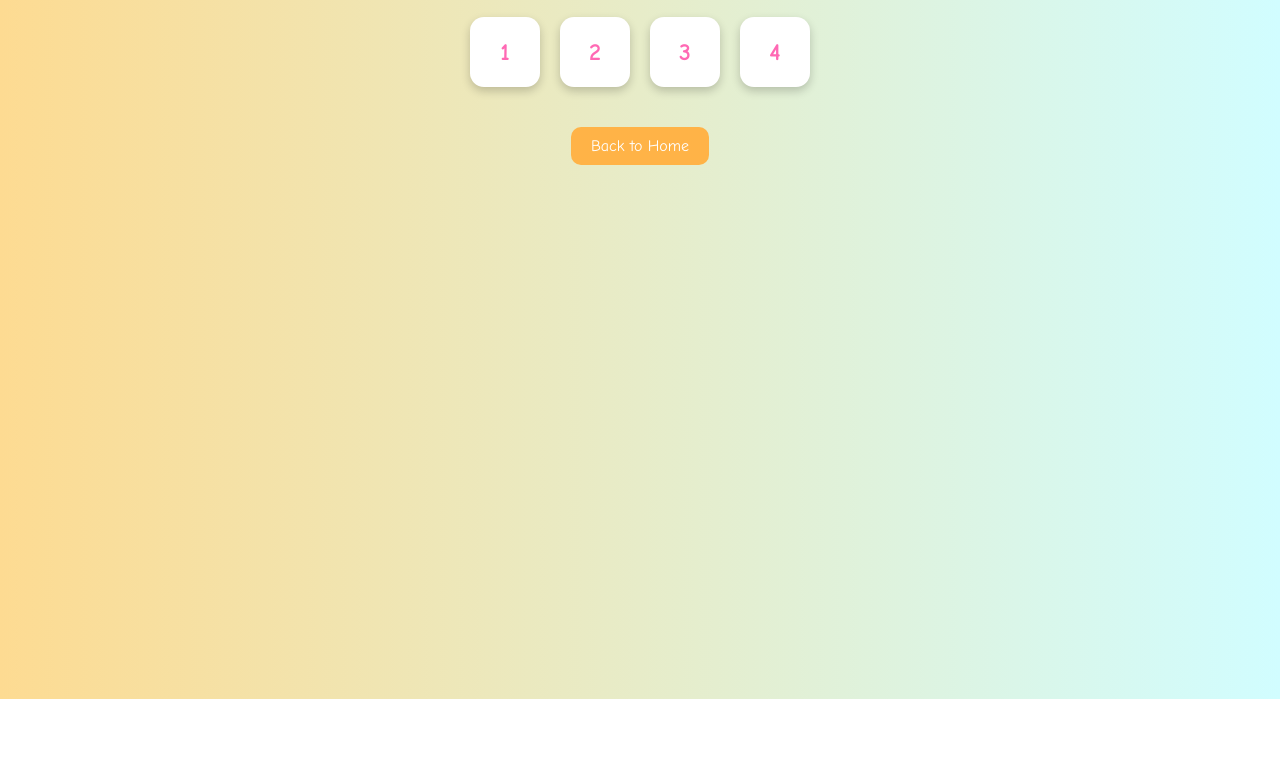
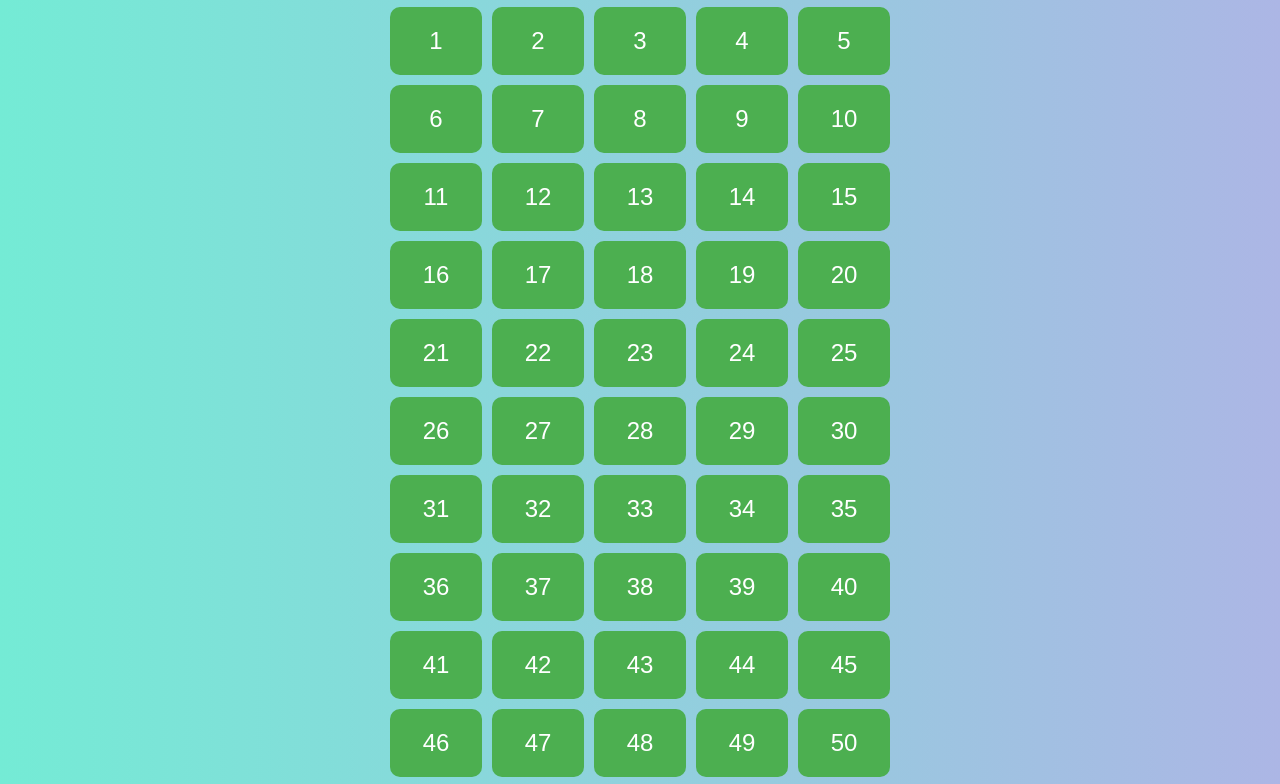
Before and after one commit to LofarBhai01/Smart-kids-learn-with-fun, a plain HTML site: page numbers.html in a window 1280 px wide. Shown: the part 101-885 px from the top of the page. Before the commit the page ends 800 px from the top, so only its background shows below. Drawn offline with Linux system fonts and the light colour scheme.

Commit message:
Update numbers.html

```diff
--- a/numbers.html
+++ b/numbers.html
@@ -3,72 +3,59 @@
 <head>
   <meta charset="UTF-8">
   <meta name="viewport" content="width=device-width, initial-scale=1">
-  <title>Learn Numbers</title>
+  <title>Learn Numbers 1 to 100</title>
   <style>
     body {
-      background: linear-gradient(to right, #fddb92, #d1fdff);
-      font-family: 'Comic Sans MS', cursive, sans-serif;
+      font-family: Arial, sans-serif;
+      background: linear-gradient(to right, #74ebd5, #acb6e5);
       text-align: center;
-      margin: 0;
       padding: 20px;
     }
     h1 {
       color: #333;
     }
-    .numbers {
-      display: flex;
-      flex-wrap: wrap;
-      justify-content: center;
-      margin-top: 30px;
+    .number-grid {
+      display: grid;
+      grid-template-columns: repeat(5, 1fr);
+      gap: 10px;
+      max-width: 500px;
+      margin: 20px auto;
     }
     .number {
-      background: white;
-      margin: 10px;
-      width: 70px;
-      height: 70px;
-      line-height: 70px;
-      border-radius: 20%;
-      box-shadow: 0px 4px 10px rgba(0,0,0,0.2);
+      background: #4CAF50;
+      color: white;
+      padding: 20px;
+      border-radius: 10px;
       font-size: 24px;
-      font-weight: bold;
-      color: #ff69b4;
       cursor: pointer;
-      transition: transform 0.3s;
+      transition: 0.3s;
     }
     .number:hover {
-      transform: scale(1.2);
-      background-color: #ffe4b5;
-    }
-    .back-button {
-      margin-top: 30px;
-      display: inline-block;
-      background: #ffb347;
-      color: white;
-      padding: 10px 20px;
-      border-radius: 10px;
-      text-decoration: none;
+      background: #388E3C;
     }
   </style>
 </head>
 <body>
 
-<h1>Learn Numbers</h1>
+<h1>Learn Numbers 1 to 100</h1>
 
-<div class="numbers">
-  <!-- 1 to 20 numbers -->
-  <div class="number" onclick="playNumber(1)">1</div>
-  <div class="number" onclick="playNumber(2)">2</div>
-  <div class="number" onclick="playNumber(3)">3</div>
-  <div class="number" onclick="playNumber(4)">4</div>
-  <!-- बाकी numbers भी इसी तरह... -->
-</div>
-
-<a href="index.html" class="back-button">Back to Home</a>
+<div class="number-grid" id="numberGrid"></div>
 
 <script>
-  function playNumber(num) {
-    alert('Number ' + num + ' sound will come here');
-    // Future में यहाँ real sound जोड़ सकते हो।
+  const numberGrid = document.getElementById('numberGrid');
+
+  for (let i = 1; i <= 100; i++) {
+    const numDiv = document.createElement('div');
+    numDiv.classList.add('number');
+    numDiv.textContent = i;
+    numDiv.addEventListener('click', () => speakNumber(i));
+    numberGrid.appendChild(numDiv);
+  }
+
+  function speakNumber(number) {
+    const speech = new SpeechSynthesisUtterance(number.toString());
+    speech.lang = 'en-US'; // English में बोलेगा
+    window.speechSynthesis.speak(speech);
   }
 </script>
 
```
